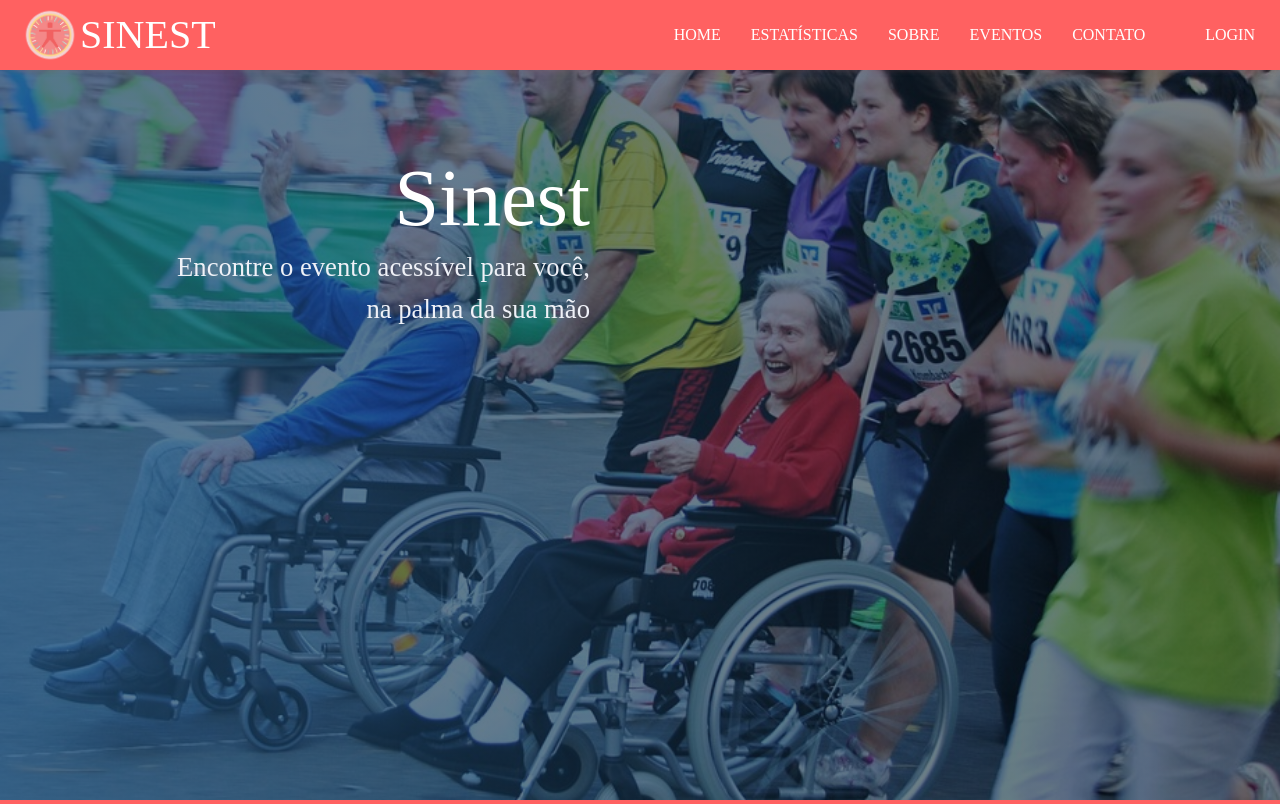
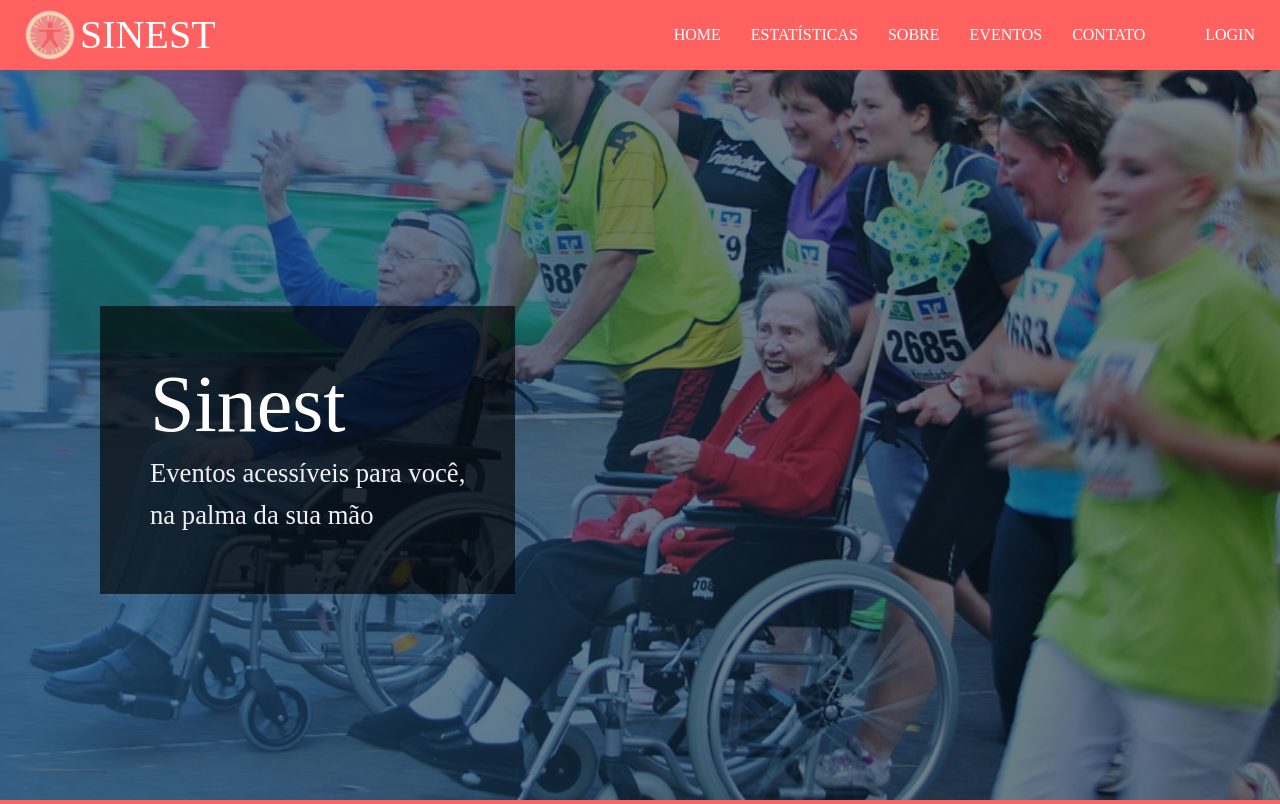
Before and after one commit to gabrdgs/Arte-ae, a Django app: page / in a window 1280 px wide. Shown: the top 804 px of the page. Run offline with Django 3.2, Linux system fonts and the light colour scheme; some libraries are stand-ins or nearby versions; some web fonts are replaced.

Commit message:
Ajustando SEO e header responsivo

```diff
--- a/arte_ae/static/style.css
+++ b/arte_ae/static/style.css
@@ -54,6 +54,11 @@ nav .logo img {
   width: 60px;
   height: 60px;
 }
+
+nav .logo h1{
+  margin-bottom: 0;
+}
+
 nav .menu {
   height: 100%;
   display: flex;
@@ -79,6 +84,8 @@ nav .menu .item-menu:hover {
 /* header */
 header {
   grid-area: header;
+  display:flex;
+  align-items: center;
   height: 100vh;
   padding: 100px 100px 0px 100px;
   background: linear-gradient(to right, rgba(30, 75, 115, .75), rgba(0, 0, 0, .5)),
@@ -91,16 +98,11 @@ header {
   width: 500px;
   height: 500px;
 }
-.content-header {
-  display: flex;
-  width: 100%;
-}
 .item-header-text {
   padding: 50px;
   display: flex;
   flex-direction: column;
-  text-align: right;
-  width: 50%;
+  background: rgba(0,0,0,.65);
 }
 .item-header-text h1 {
   font-size: 60pt;
@@ -575,6 +577,8 @@ footer span{
     text-align: unset;
   }
   header {
-    padding: 100px 100px 0px 0px;
+    justify-content: center;
+    align-items: center;
+    padding: 0;
   }
 }
--- a/arte_ae/templates/base.html
+++ b/arte_ae/templates/base.html
@@ -18,7 +18,7 @@
     <nav>
         <div class="logo">
             <img src="../static/images/logo.png">
-            Sinest
+            <h1>Sinest</h1>
         </div>
         <div class="toggle-menu">
             <img src="../static/images/menu-mobile.svg">
--- a/arte_ae/templates/index.html
+++ b/arte_ae/templates/index.html
@@ -12,7 +12,7 @@
   <section class="content-header">
     <div class="item-header-text">
       <h1>Sinest</h1>
-      <h2>Encontre o evento acessível para você, na palma da sua mão</h2>
+      <h2>Eventos acessíveis para você,<br> na palma da sua mão</h2>
     </div>
   </section>
 </header>
```
